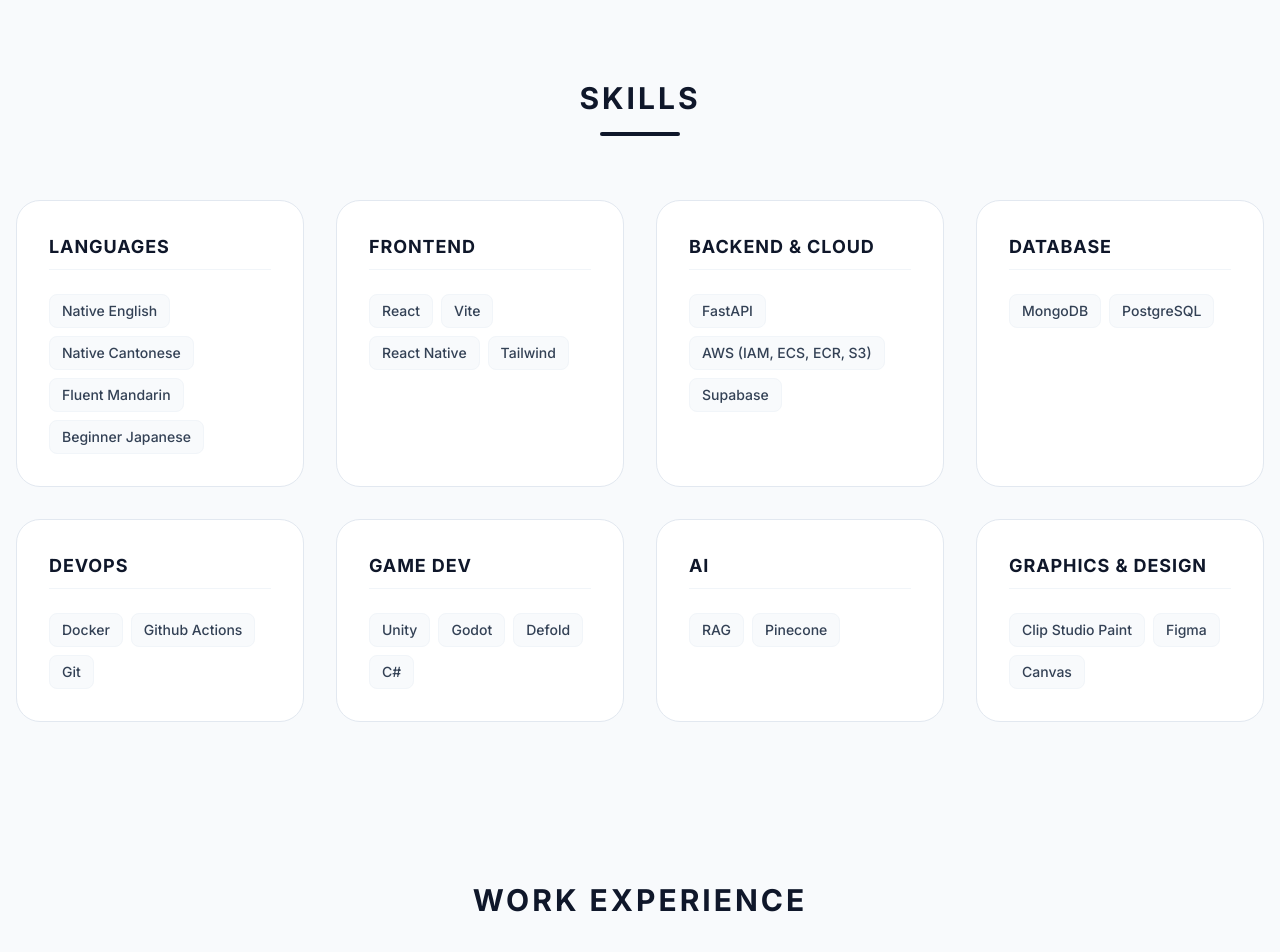
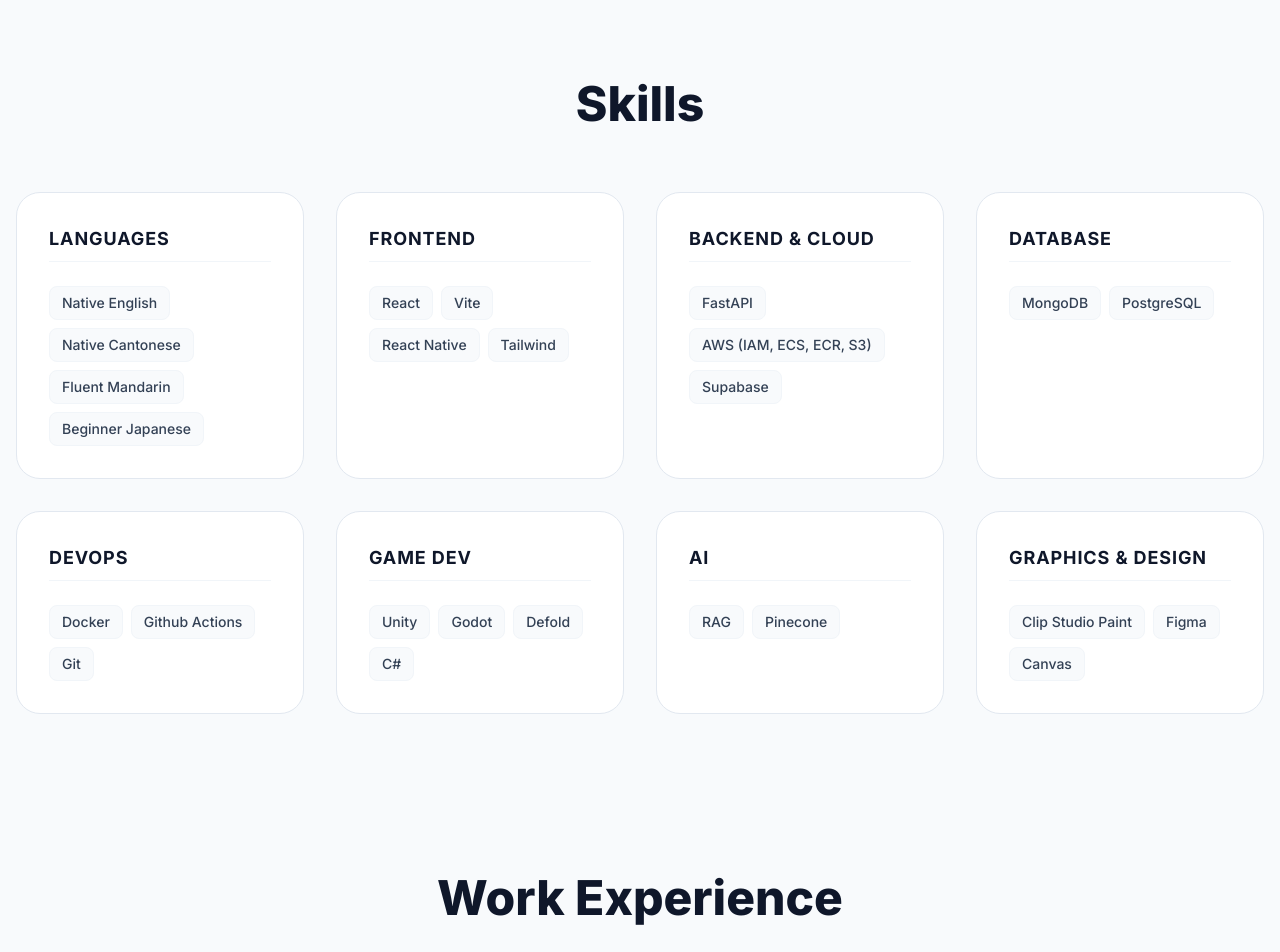
Before and after one commit to ilmn25/ilmn25, a React (Vite) app: page / in a window 1280 px wide. Shown: the part 800-1752 px from the top of the page. Built offline with nearby package versions, Linux system fonts and the light colour scheme.

Commit message:
feat: Improve spacing and typography for sections
Adjusts spacing and font sizes in Navbar and App components to enhance visual hierarchy and readability. Specifically, increases font sizes for section titles and adjusts spacing between navigation links and action buttons.

```diff
--- a/App.tsx
+++ b/App.tsx
@@ -121,7 +121,7 @@ const App: React.FC = () => {
           </div>
 
           {/* Right Column: Navigation and Actions */}
-          <div className="flex flex-col items-center md:items-end text-center md:text-right space-y-4 w-full md:w-auto">
+          <div className="flex flex-col items-center md:items-end text-center md:text-right space-y-5 w-full md:w-auto">
             <a href="#skills" onClick={(e) => scrollToSection(e, 'skills')} className={heroBtnClass} aria-label="Go to Skills Section">
               Skills
             </a>
@@ -138,9 +138,8 @@ const App: React.FC = () => {
       {/* Skills Section */}
       <section id="skills" className="py-20 bg-slate-50 scroll-mt-20">
         <div className="max-w-7xl mx-auto px-4">
-          <div className="text-center mb-16">
-            <h2 className="text-3xl font-bold mb-4 text-slate-900 uppercase tracking-widest">Skills</h2>
-            <div className="h-1 w-20 bg-slate-900 mx-auto rounded-full"></div>
+          <div className="text-center mb-16 max-w-3xl mx-auto">
+            <h2 className="text-4xl md:text-5xl font-extrabold text-slate-900">Skills</h2>
           </div>
           <div className="grid grid-cols-1 md:grid-cols-2 lg:grid-cols-4 gap-8">
             {SKILLS.map((group, i) => (
@@ -162,7 +161,9 @@ const App: React.FC = () => {
       {/* Work Experience Section */}
       <section id="experience" className="py-20 bg-slate-50 scroll-mt-20">
         <div className="max-w-4xl mx-auto px-4">
-          <h2 className="text-3xl font-bold mb-12 text-center text-slate-900 uppercase tracking-widest">Work Experience</h2>
+          <div className="text-center mb-16 max-w-3xl mx-auto">
+            <h2 className="text-4xl md:text-5xl font-extrabold text-slate-900">Work Experience</h2>
+          </div>
           <div className="relative border-l-2 border-slate-200 ml-4 space-y-12">
             {EXPERIENCES.map((exp, i) => (
               <div key={i} className="relative pl-12">
@@ -205,9 +206,8 @@ const App: React.FC = () => {
       {/* Projects Section */}
       <section id="projects" className="py-20 px-4 scroll-mt-20">
         <div className="max-w-7xl mx-auto">
-          <div className="text-center mb-16">
-            <h2 className="text-3xl font-bold mb-4 text-slate-900 uppercase tracking-widest">Projects</h2>
-            <div className="h-1 w-20 bg-slate-900 mx-auto rounded-full"></div>
+          <div className="text-center mb-16 max-w-3xl mx-auto">
+            <h2 className="text-4xl md:text-5xl font-extrabold text-slate-900">Featured Projects</h2>
           </div>
 
           <div className="grid grid-cols-1 md:grid-cols-2 lg:grid-cols-2 gap-8">
--- a/components/Navbar.tsx
+++ b/components/Navbar.tsx
@@ -21,7 +21,7 @@ const Navbar: React.FC<NavbarProps> = ({ scrollToSection, onContactClick }) => {
             </a>
           </div>
           <div className="hidden md:block">
-            <div className="ml-10 flex items-baseline space-x-8">
+            <div className="ml-10 flex items-baseline space-x-6">
               <a
                 href="#skills"
                 onClick={(e) => scrollToSection(e, 'skills')}
```
